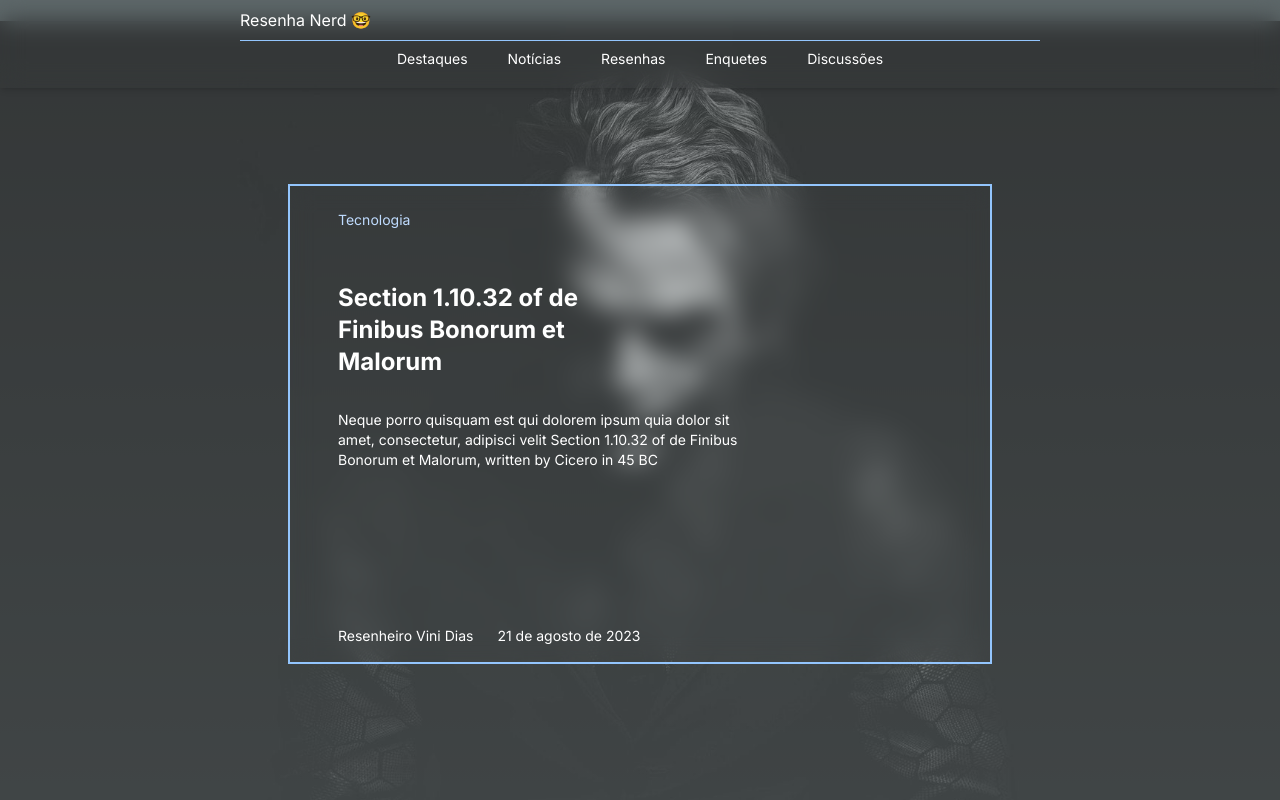
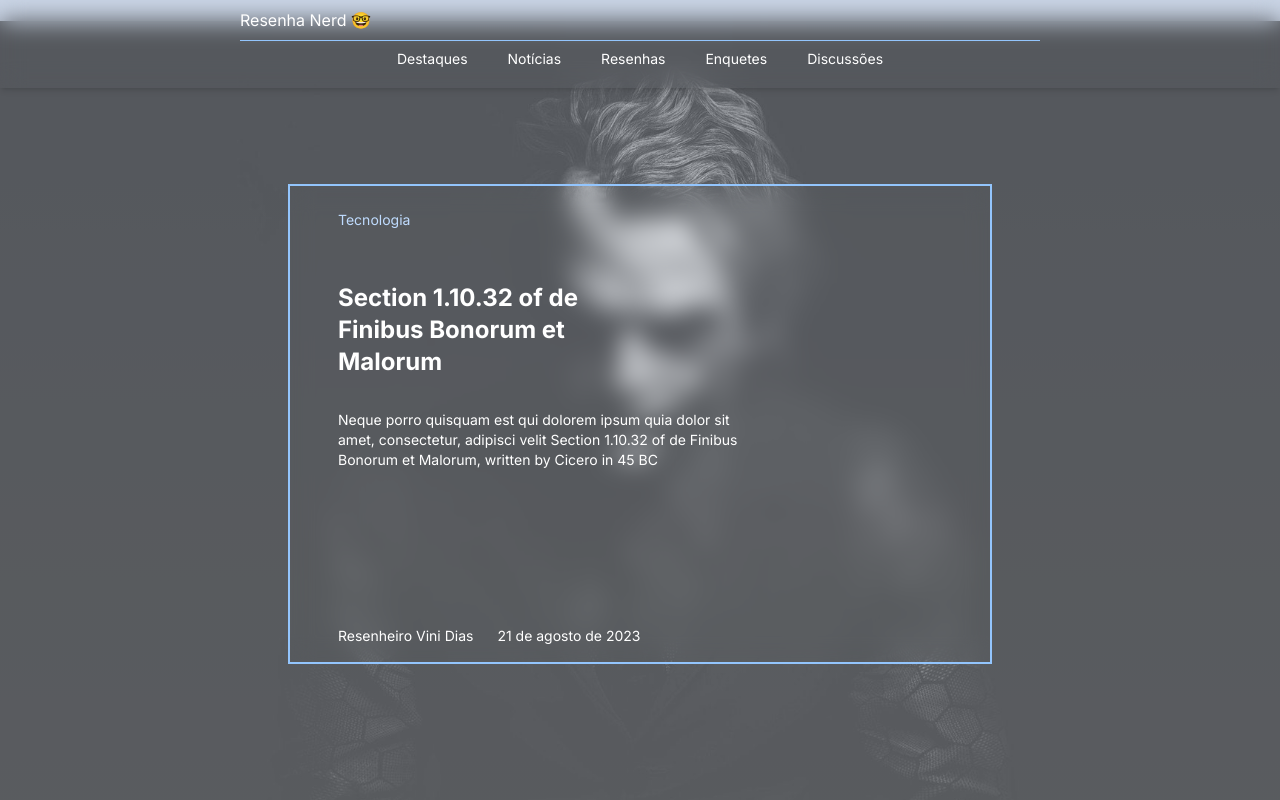
Before and after one commit to vinnidias/resenha-nerd, a Next.js app in the folder resenha-nerd/front-end/: page / in a window 1280 px wide. Shown: the top 800 px of the page. Built offline with nearby package versions, Linux system fonts and the light colour scheme.

Commit message:
mudando referencia bg gradient

```diff
--- a/resenha-nerd/front-end/src/app/globals.css
+++ b/resenha-nerd/front-end/src/app/globals.css
@@ -4,8 +4,8 @@
 
 :root {
   --foreground-rgb: 0, 0, 0;
-  --background-start-rgb: 93, 103, 105;
-  --background-end-rgb: 206, 232, 237;
+  --background-start-rgb: 202, 213, 230;
+  --background-end-rgb: 248, 250, 252;
 }
 
 @media (prefers-color-scheme: dark) {
```
